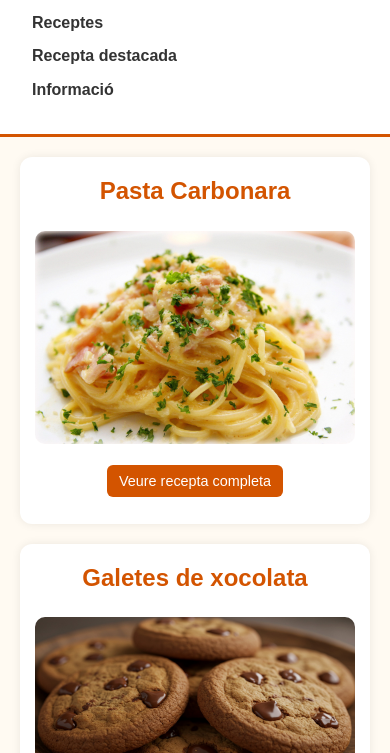
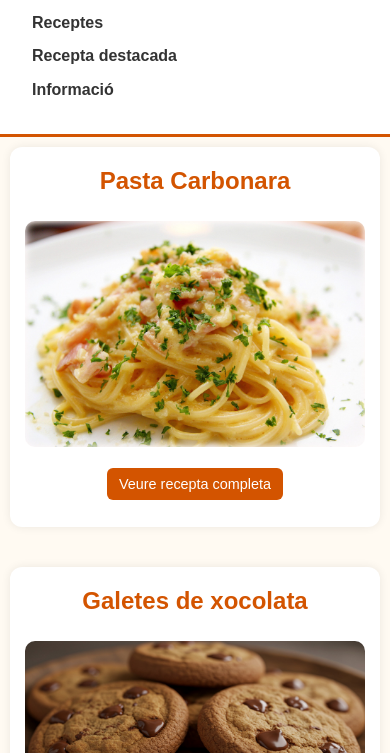
Before and after one commit to Amedinaap/webikerlucasalvaro, a plain HTML site: page Proyecto web/contingut.html in a window 390 px wide. Shown: the part 91-844 px from the top of the page. Drawn offline with Linux system fonts and the light colour scheme.

Commit message:
New
he hecho mas cosas

```diff
--- a/Proyecto web/CSS/style.css
+++ b/Proyecto web/CSS/style.css
@@ -40,7 +40,7 @@ header{
 header h1{
     margin:0;
     color:var(--color-primari);
-    font-size:2rem;
+    font-size:2rem; /* canviat a unitats relatives */
 }
 
 nav ul{
@@ -155,4 +155,26 @@ footer a:hover{
     section article{
         text-align:center;
     }
+
+    /* Ajust responsive mínim afegit */
+    main{
+        padding:10px;
+    }
 }
+
+/* ----------------------------------------------------------
+   Complements per a la Fase 2 (Flexbox + Unitats relatives)
+----------------------------------------------------------- */
+
+/* Flexbox bàsic per estructurar el contingut principal */
+section {
+    display: flex;
+    flex-direction: column;
+    gap: 20px;
+}
+
+
+    section article{
+        text-align:center;
+    }
+}
```
